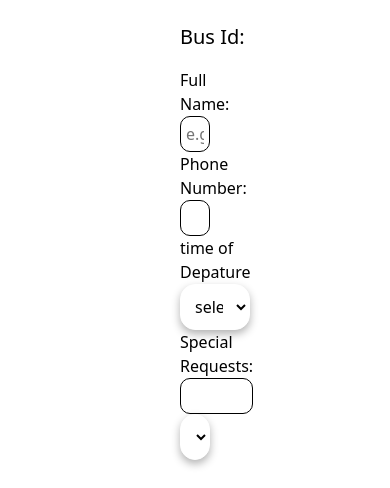
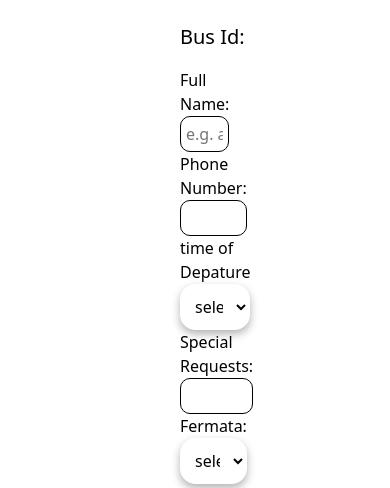
Before and after one commit to yabuz87/teguazth-Frontend, a React app: page /fill in a window 390 px wide. Shown: the part 287-775 px from the top of the page. Built offline with nearby package versions, Linux system fonts and the light colour scheme; the HTML template or start-up script is replaced by a standard one.

Commit message:
"Updated FillForm component: added CSS styles for right-side container and h1 element, and rearranged HTML structure of input fields in FillForm.jsx"

```diff
--- a/src/components/FillForm/FillForm.css
+++ b/src/components/FillForm/FillForm.css
@@ -80,6 +80,10 @@ input, select{
 
     .right-side{
         justify-content: center;
+        gap:10px;
+    }
+    .right-side h1{
+        text-align: center;
     }
     .back-navigation button{
         padding:5px 3px;
--- a/src/components/FillForm/FillForm.jsx
+++ b/src/components/FillForm/FillForm.jsx
@@ -36,11 +36,12 @@ const selectedBus=busObj.map(item=>busId===item.id);
           <p>Destination: {destination}</p>
           <p>Bus Id: {busId}</p>
       </div>
-        <label>Full Name:</label>
+        <div><label>Full Name:</label>
         <input type="text" placeholder="e.g. abc cde"/>
-        <label>Phone Number:</label>
-        <input type="text"></input>
-        <label></label>
+        </div>
+       <div> <label>Phone Number:</label>
+       <input type="text"></input>
+       </div>
         <div>
         <label>time of Depature</label>
         <select>
@@ -55,6 +56,7 @@ const selectedBus=busObj.map(item=>busId===item.id);
         <input type="text"/>
         </div>
         <div>
+        <label>Fermata:</label>
         <select>
         <option>select Fermata</option>
           {Fermatas(init).map((item, index) => (
```
